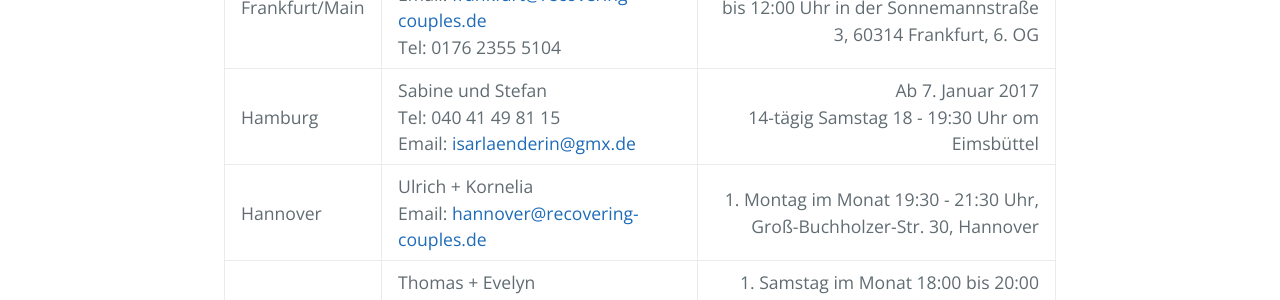
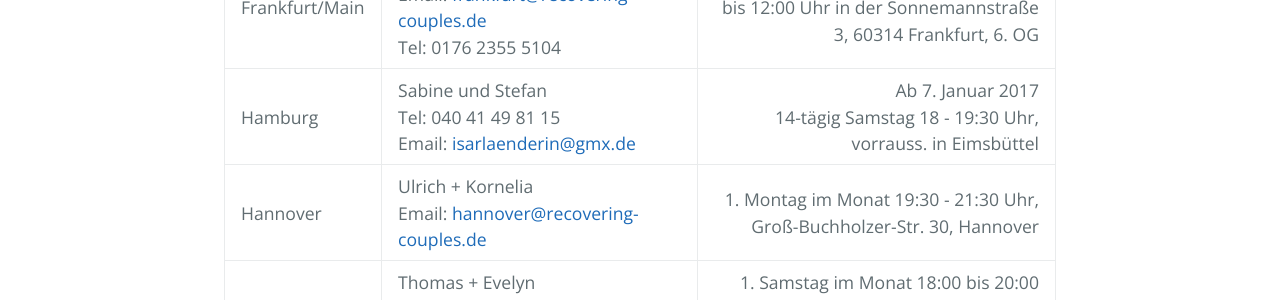
Before and after one commit to rcadeutschland/rcadeutschland.github.io, a Jekyll site: the page built from Gruppen.MD, in a window 1280 px wide. Shown: the part 609-909 px from the top of the page. Built offline with Jekyll 4.4.1, drawn with Linux system fonts in a browser that asks for light colours; nearby versions of some CDN libraries.

Commit message:
Update Gruppen.MD

```diff
--- a/Gruppen.MD
+++ b/Gruppen.MD
@@ -8,7 +8,7 @@
 |:------ | ------- | ---------------------------: |
 | Berlin | Tanja + Torsten<br>Email: <tannaja@gmx.de> | Meeting geplant, Start Ende 2016, in Kürze mehr |
 | Frankfurt/Main | Christiane<br>Email: <frankfurt@recovering-couples.de><br>Tel: 0176 2355 5104 | jeden 2.Samstag im Monat  von 10:30 bis 12:00 Uhr  in der Sonnemannstraße 3, 60314 Frankfurt, 6. OG |
-| Hamburg | Sabine und Stefan<br>Tel: 040 41 49 81 15<br>Email: <isarlaenderin@gmx.de>| Ab 7. Januar 2017<br>14-tägig Samstag 18 - 19:30 Uhr om Eimsbüttel |
+| Hamburg | Sabine und Stefan<br>Tel: 040 41 49 81 15<br>Email: <isarlaenderin@gmx.de>| Ab 7. Januar 2017<br>14-tägig Samstag 18 - 19:30 Uhr, vorrauss. in Eimsbüttel |
 | Hannover | Ulrich + Kornelia<br>Email: <hannover@recovering-couples.de> | 1. Montag im Monat 19:30 - 21:30 Uhr,  Groß-Buchholzer-Str. 30, Hannover |
 | Köln | Thomas + Evelyn<br>Tel: 01711762258<br>Email: <samstagkoeln@recovering-couples.de> | 1. Samstag im Monat 18:00 bis 20:00 Uhr Haus der Selbsthilfe-Köln, Marsilstein 4-6, 50676 Köln (Nähe Neumarkt) |
 | Münster | Karin + Martin<br>Tel: 02598-929024<br>Email: <samstagmuenster@recovering-couples.de> | 2. Samstag im Monat 16:00 bis 18:00 Uhr  in der Selbsthilfe-Kontaktstelle des Paritätischen Zentrums, Dahlweg 112, 48153 Münster |
```
